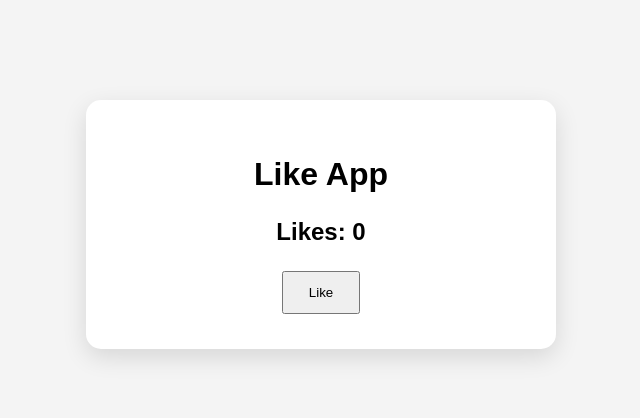
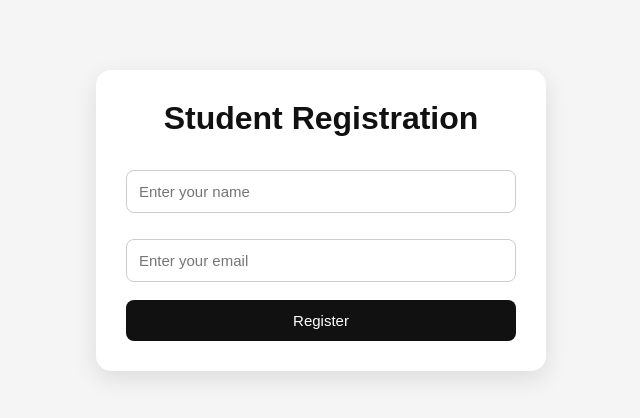
Before and after one commit to asmabibi9390-sys/React-tutorial, a React (Vite) app: page / in a window 1280 px wide. Shown: the top 418 px of the page, without its empty margins (319-959 px from the left). Built offline with nearby package versions, Linux system fonts and the light colour scheme.

Commit message:
work on project student forms

```diff
--- a/src/App.css
+++ b/src/App.css
@@ -1,41 +1,177 @@
-body {
+/* ========================================
+   COMMON APP CSS
+   React Projects 1 - 16
+======================================== */
+
+/* ---------- RESET ---------- */
+
+* {
   margin: 0;
-  font-family: Arial, sans-serif;
-  background: #f4f4f4;
+  padding: 0;
+  box-sizing: border-box;
 }
 
-.currency-container {
-  width: 400px;
-  margin: 100px auto;
+body {
+  font-family: Arial, sans-serif;
+  background: #f5f5f5;
+  color: #111;
+}
+
+
+/* ---------- COMMON CONTAINER ---------- */
+
+.container {
+  width: 90%;
+  max-width: 1100px;
+  margin: 60px auto;
+}
+
+
+/* ---------- COMMON CARD ---------- */
+
+.card {
+  background: white;
+  padding: 30px;
+  border-radius: 15px;
+  box-shadow: 0 8px 25px rgba(0, 0, 0, 0.1);
+}
+
+
+/* ---------- COMMON HEADING ---------- */
+
+h1 {
+  text-align: center;
+  margin-bottom: 25px;
+}
+
+h2 {
+  margin-bottom: 15px;
+}
+
+
+/* ---------- COMMON BUTTON ---------- */
+
+button {
+  padding: 12px 22px;
+  border: none;
+  border-radius: 8px;
+  background: #111;
+  color: white;
+  font-size: 15px;
+  cursor: pointer;
+  transition: 0.3s;
+}
+
+button:hover {
+  transform: translateY(-2px);
+  opacity: 0.85;
+}
+
+
+/* ---------- COMMON INPUT ---------- */
+
+input,
+select,
+textarea {
+  width: 100%;
+  padding: 12px;
+  margin: 8px 0;
+  border: 1px solid #ccc;
+  border-radius: 8px;
+  font-size: 15px;
+  outline: none;
+}
+
+input:focus,
+select:focus,
+textarea:focus {
+  border-color: #111;
+}
+
+
+/* ---------- COMMON FORM ---------- */
+
+.form-container {
+  width: 90%;
+  max-width: 450px;
+  margin: 70px auto;
   padding: 30px;
   background: white;
-  text-align: center;
   border-radius: 15px;
+  box-shadow: 0 8px 25px rgba(0, 0, 0, 0.1);
 }
 
-.currency-container input {
-  padding: 12px;
-  width: 80%;
-  margin: 10px;
+.form-container form {
+  display: flex;
+  flex-direction: column;
+  gap: 10px;
 }
 
-.currency-container button {
-  padding: 12px 20px;
-  background: black;
+
+/* ---------- NAVBAR ---------- */
+
+.navbar {
+  display: flex;
+  justify-content: space-between;
+  align-items: center;
+  padding: 20px 40px;
+  background: #111;
   color: white;
-  border: none;
-  border-radius: 8px;
-  cursor: pointer;
 }
+
+.navbar h2 {
+  margin: 0;
+}
+
+.navbar a {
+  color: white;
+  text-decoration: none;
+  margin-left: 20px;
+}
+
+.navbar a:hover {
+  opacity: 0.7;
+}
+
+
+/* ---------- PAGE ---------- */
+
+.page {
+  width: 90%;
+  max-width: 1000px;
+  margin: 70px auto;
+  text-align: center;
+  padding: 50px 20px;
+}
+
+
+/* ---------- GRID ---------- */
+
+.grid {
+  display: grid;
+  grid-template-columns: repeat(3, 1fr);
+  gap: 20px;
+}
+
+
+/* ---------- PRODUCT / USER CARDS ---------- */
+
+.product-item,
+.user-card {
+  background: white;
+  padding: 20px;
+  border-radius: 12px;
+  box-shadow: 0 5px 15px rgba(0, 0, 0, 0.08);
+}
+
+
+/* ---------- USERS ---------- */
+
 .users-container {
   width: 90%;
-  max-width: 1000px;
+  max-width: 1100px;
   margin: 60px auto;
   text-align: center;
-}
-
-.users-container h1 {
-  margin-bottom: 30px;
 }
 
 .users-grid {
@@ -44,35 +180,145 @@ body {
   gap: 20px;
 }
 
-.user-card {
+
+/* ---------- PRODUCT SEARCH ---------- */
+
+.product-search {
+  width: 90%;
+  max-width: 500px;
+  margin: 80px auto;
+  padding: 30px;
   background: white;
-  padding: 25px;
-  border-radius: 12px;
-  box-shadow: 0 5px 15px rgba(0, 0, 0, 0.1);
-  text-align: left;
+  border-radius: 15px;
+  box-shadow: 0 8px 25px rgba(0, 0, 0, 0.1);
+  text-align: center;
 }
 
-.user-card h2 {
-  margin-bottom: 15px;
+.product-list {
+  display: flex;
+  flex-direction: column;
+  gap: 10px;
 }
 
-.user-card p {
-  margin: 8px 0;
+
+/* ---------- COUNTER ---------- */
+
+.counter-container {
+  width: 400px;
+  max-width: 90%;
+  margin: 100px auto;
+  padding: 35px;
+  background: white;
+  border-radius: 15px;
+  text-align: center;
+  box-shadow: 0 8px 25px rgba(0, 0, 0, 0.1);
 }
 
-.loading {
-  text-align: center;
-  margin-top: 100px;
+.counter-container h2 {
+  font-size: 40px;
+  margin: 20px 0;
 }
 
-@media (max-width: 700px) {
-  .users-grid {
-    grid-template-columns: 1fr;
+
+/* ---------- LIKE APP ---------- */
+
+.like-container {
+  width: 400px;
+  max-width: 90%;
+  margin: 100px auto;
+  padding: 35px;
+  text-align: center;
+  background: white;
+  border-radius: 15px;
+  box-shadow: 0 8px 25px rgba(0, 0, 0, 0.1);
 }
+
+.like-container h2 {
+  margin: 25px 0;
 }
+
+
+/* ---------- FOCUS INPUT ---------- */
+
+.focus-container {
+  width: 400px;
+  max-width: 90%;
+  margin: 100px auto;
+  padding: 30px;
+  text-align: center;
+  background: white;
+  border-radius: 15px;
+  box-shadow: 0 8px 25px rgba(0, 0, 0, 0.1);
+}
+
+.focus-container input {
+  margin: 20px 0;
+}
+
+
+/* ---------- TOGGLE APP ---------- */
+
+.toggle-container {
+  width: 450px;
+  max-width: 90%;
+  margin: 100px auto;
+  padding: 35px;
+  text-align: center;
+  background: white;
+  border-radius: 15px;
+  box-shadow: 0 8px 25px rgba(0, 0, 0, 0.1);
+}
+
+.toggle-container button {
+  margin: 20px 0;
+}
+
+
+/* ---------- CURRENCY CONVERTER ---------- */
+
+.currency-container {
+  width: 450px;
+  max-width: 90%;
+  margin: 100px auto;
+  padding: 35px;
+  background: white;
+  border-radius: 15px;
+  text-align: center;
+  box-shadow: 0 8px 25px rgba(0, 0, 0, 0.1);
+}
+
+.currency-container input {
+  margin: 20px 0;
+}
+
+.currency-container h2 {
+  margin-top: 20px;
+}
+
+
+/* ---------- PASSWORD GENERATOR ---------- */
+
+.password-container {
+  width: 500px;
+  max-width: 90%;
+  margin: 80px auto;
+  padding: 30px;
+  background: white;
+  border-radius: 15px;
+  text-align: center;
+  box-shadow: 0 8px 25px rgba(0, 0, 0, 0.1);
+}
+
+.password-container input {
+  margin: 15px 0;
+}
+
+
+/* ---------- THEME / DARK MODE ---------- */
+
 .app {
   min-height: 100vh;
-  padding: 100px 20px;
+  padding: 80px 20px;
   text-align: center;
   background: white;
   color: #111;
@@ -84,100 +330,55 @@ body {
   color: white;
 }
 
-.app button {
-  margin-top: 25px;
-  padding: 12px 25px;
-  border: none;
-  border-radius: 8px;
-  background: black;
-  color: white;
-  cursor: pointer;
+.app.dark button {
+  background: white;
+  color: #111;
 }
 
-.app.dark button {
-  background: white;
-  color: black;
-}
-.focus-container {
-  width: 400px;
-  margin: 100px auto;
-  padding: 30px;
+
+/* ---------- LOADING ---------- */
+
+.loading {
   text-align: center;
-  background: white;
-  border-radius: 15px;
-  box-shadow: 0 8px 25px rgba(0, 0, 0, 0.12);
+  margin-top: 100px;
+  font-size: 25px;
 }
 
-.focus-container input {
-  width: 90%;
-  padding: 12px;
-  margin: 20px 0;
-  border: 1px solid #ccc;
-  border-radius: 8px;
+
+/* ---------- RESPONSIVE ---------- */
+
+@media (max-width: 800px) {
+
+  .grid,
+  .users-grid {
+    grid-template-columns: 1fr 1fr;
   }
 
-.focus-container button {
-  display: block;
-  margin: auto;
-}
-.toggle-container {
-  width: 450px;
-  max-width: 90%;
-  margin: 100px auto;
-  padding: 35px;
-  text-align: center;
-  background: white;
-  border-radius: 15px;
-  box-shadow: 0 8px 25px rgba(0, 0, 0, 0.12);
-}
-
-.toggle-container button {
-  margin: 20px 0;
-}
-.product-search {
-  width: 500px;
-  max-width: 90%;
-  margin: 80px auto;
-  padding: 30px;
-  background: white;
-  border-radius: 15px;
-  box-shadow: 0 8px 25px rgba(0, 0, 0, 0.12);
+  .navbar {
+    flex-direction: column;
+    gap: 15px;
     text-align: center;
   }
 
-.product-search input {
-  width: 90%;
-  padding: 12px;
-  margin: 20px 0;
-  border: 1px solid #ccc;
-  border-radius: 8px;
 }
 
-.product-list {
-  display: flex;
-  flex-direction: column;
-  gap: 10px;
+@media (max-width: 550px) {
+
+  .grid,
+  .users-grid {
+    grid-template-columns: 1fr;
   }
 
-.product-item {
-  padding: 12px;
-  background: #f4f4f4;
-  border-radius: 8px;
-}
-.like-container {
-  width: 400px;
-  margin: 100px auto;
-  padding: 35px;
-  text-align: center;
-  background: white;
-  border-radius: 15px;
-  box-shadow: 0 8px 25px rgba(0, 0, 0, 0.12);
+  .navbar {
+    padding: 18px;
   }
 
-.like-container h2 {
-  margin: 25px 0;
+  .navbar a {
+    margin: 0 8px;
   }
 
-.like-container button {
-  padding: 12px 25px;
+  h1 {
+    font-size: 28px;
   }
+
+}
--- a/src/App.jsx
+++ b/src/App.jsx
@@ -1,9 +1,8 @@
-
 import "./App.css";
-import LikeApp from "./components/LikeApp";
+import StudentForm from "./components/StudentForm";
 
 function App() {
-  return <LikeApp />;
+  return <StudentForm />;
 }
 
 export default App;
--- /dev/null
+++ b/src/components/StudentForm.jsx
@@ -0,0 +1,42 @@
+import { useState } from "react";
+
+function StudentForm() {
+  const [name, setName] = useState("");
+  const [email, setEmail] = useState("");
+
+  function handleSubmit(e) {
+    e.preventDefault();
+
+    alert(`Name: ${name}\nEmail: ${email}`);
+  }
+
+  return (
+    <div className="form-container">
+      <h1>Student Registration</h1>
+
+      <form onSubmit={handleSubmit}>
+
+        <input
+          type="text"
+          placeholder="Enter your name"
+          value={name}
+          onChange={(e) => setName(e.target.value)}
+        />
+
+        <input
+          type="email"
+          placeholder="Enter your email"
+          value={email}
+          onChange={(e) => setEmail(e.target.value)}
+        />
+
+        <button type="submit">
+          Register
+        </button>
+
+      </form>
+    </div>
+  );
+}
+
+export default StudentForm;
```
Lines whose indentation alone changed are shown as unchanged.
